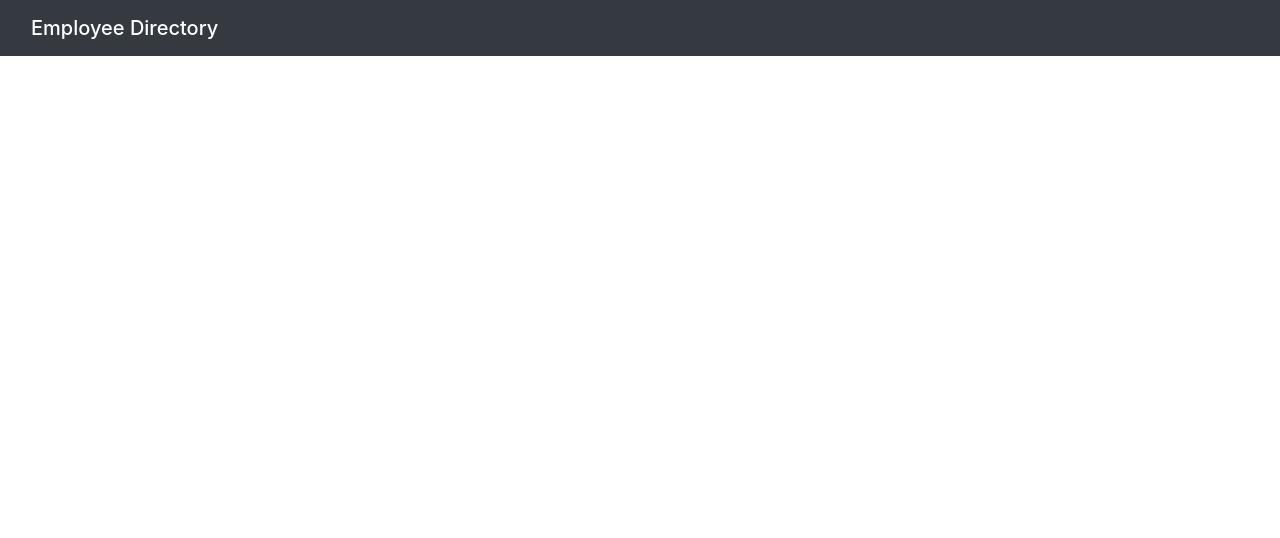
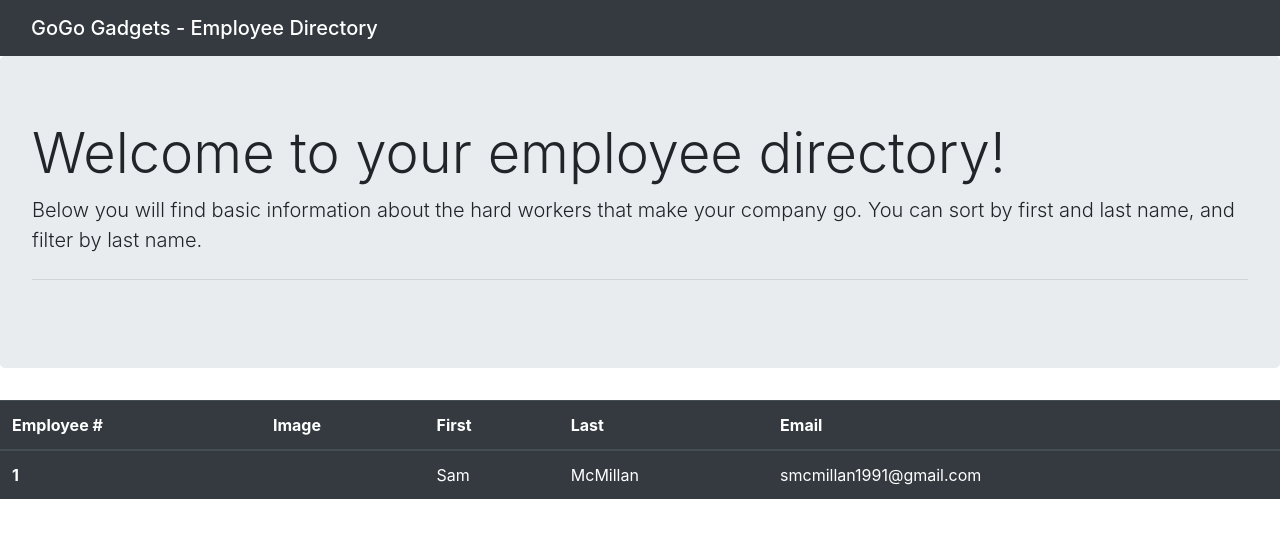
Before and after one commit to smcmillan28/REACTive-employee-directory, a React (Create React App) app: page / in a window 1280 px wide. Shown: the top 538 px of the page. Built offline with nearby package versions, Linux system fonts and the light colour scheme.

Commit message:
nav, jumbotron, and initial table setup rendering, need to populate with actual data now

```diff
--- a/src/components/EmployeeContainer.js
+++ b/src/components/EmployeeContainer.js
@@ -1,9 +1,15 @@
 import React from "react";
 import Nav from "./Nav";
+import Table from "./Table";
+import Jumbo from "./Jumbo";
 
 function EmployeeContainer() {
     return (
-        <Nav />
+        <div>
+            <Nav />
+            <Jumbo />
+            <Table />
+        </div>
     )
 }
 
--- /dev/null
+++ b/src/components/Jumbo.js
@@ -0,0 +1,15 @@
+import React from "react";
+
+function Jumbo() {
+    return (
+        <div>
+            <div className="jumbotron">
+                <h3 className="display-4">Welcome to your employee directory!</h3>
+                <p className="lead">Below you will find basic information about the hard workers that make your company go.  You can sort by first and last name, and filter by last name.</p>
+                <hr className="my-4"></hr>
+            </div>
+        </div>
+    )
+}
+
+export default Jumbo;
--- a/src/components/Nav.js
+++ b/src/components/Nav.js
@@ -5,7 +5,7 @@ function Nav() {
         <div>
             <nav className="navbar navbar-dark bg-dark">
                 <div className="container-fluid">
-                    <span className="navbar-brand mb-0 h1">Employee Directory</span>
+                    <span className="navbar-brand mb-0 h1">GoGo Gadgets - Employee Directory</span>
                 </div>
             </nav>
         </div>
--- a/src/components/Table.js
+++ b/src/components/Table.js
@@ -0,0 +1,30 @@
+import React from "react";
+
+function Table(props) {
+    return (
+        <div>
+            <table className="table table-dark table-hover">
+                <thead>
+                    <tr>
+                        <th scope="col">Employee #</th>
+                        <th scope="col">Image</th>
+                        <th scope="col">First</th>
+                        <th scope="col">Last</th>
+                        <th scope="col">Email</th>
+                    </tr>
+                </thead>
+                <tbody>
+                    <tr>
+                        <th scope="row">1</th>
+                        <td></td>
+                        <td>Sam</td>
+                        <td>McMillan</td>
+                        <td>smcmillan1991@gmail.com</td>
+                    </tr>
+                </tbody>
+            </table>
+        </div>
+    )
+}
+
+export default Table;
```
